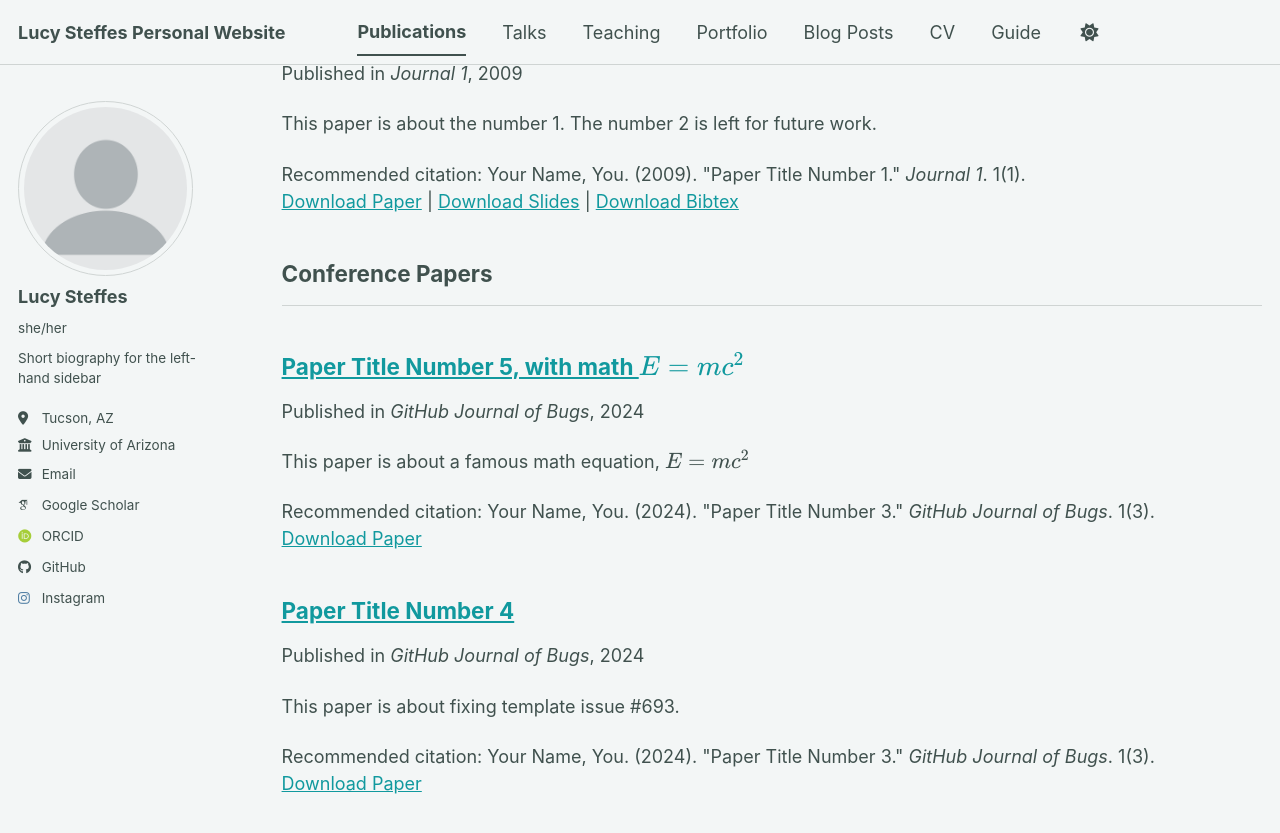
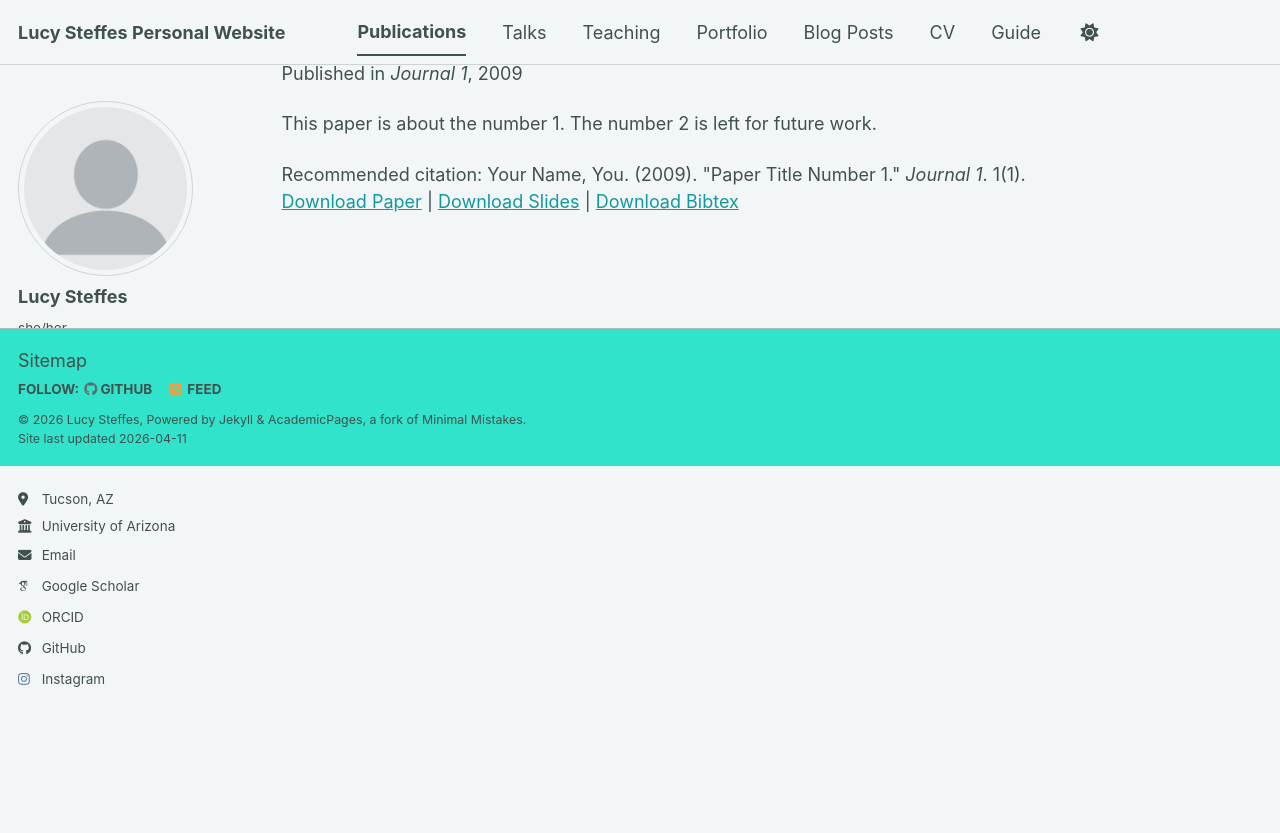
Before and after one commit to lucyjsteffes/lucyjsteffes.github.io, a Jekyll site: the page built from _pages/publications.html, in a window 1280 px wide and 900 px high, scrolled down 781 px. Shown: the top 833 px of the window. Built offline with Jekyll 4.4.1, drawn with Linux system fonts in a browser that asks for light colours; some web fonts are replaced; a script bundle is joined from its source files by our own code; library files that are not in the unit come from our copies; part of the change alters nothing that is shown.

Commit message:
Update _config.yml

```diff
--- a/_config.yml
+++ b/_config.yml
@@ -26,7 +26,7 @@ author:
   avatar           : "profile.png"
   name             : "Lucy Steffes"
   pronouns         :  "she/her"
-  bio              : "Short biography for the left-hand sidebar"
+  bio              : "2nd-year Astronomy PhD Student and NSF Graduate Research Fellow studying star formation, astrochemistry, and gas kinematics in molecular clouds"
   location         : "Tucson, AZ"
   employer         : "University of Arizona"
   uri              : # URL
@@ -84,12 +84,14 @@ author:
 
 # Publication Category - The following the list of publication categories and their headings
 publication_category:
-  books:
-    title: 'Books'
+  #books:
+    #title: 'Books'
   manuscripts:
     title: 'Journal Articles'
-  conferences:
-    title: 'Conference Papers'
+  white papers:
+    title: 'White Papers'
+  #conferences:
+    #title: 'Conference Papers'
 
 # Site Settings
 teaser                   :  # filename of teaser fallback teaser image placed in /images/ for social media previews
@@ -227,9 +229,9 @@ collections:
   publications:
     output: true
     permalink: /:collection/:path/
-  #portfolio:
-    #output: true
-    #permalink: /:collection/:path/
+  resources:
+    output: true
+    permalink: /:collection/:path/
   talks:
     output: true
     permalink: /:collection/:path/
@@ -258,7 +260,7 @@ defaults:
   # _teaching
   - scope:
       path: ""
-      type: teaching
+      type: resources
     values:
       layout: single
       author_profile: true
```
